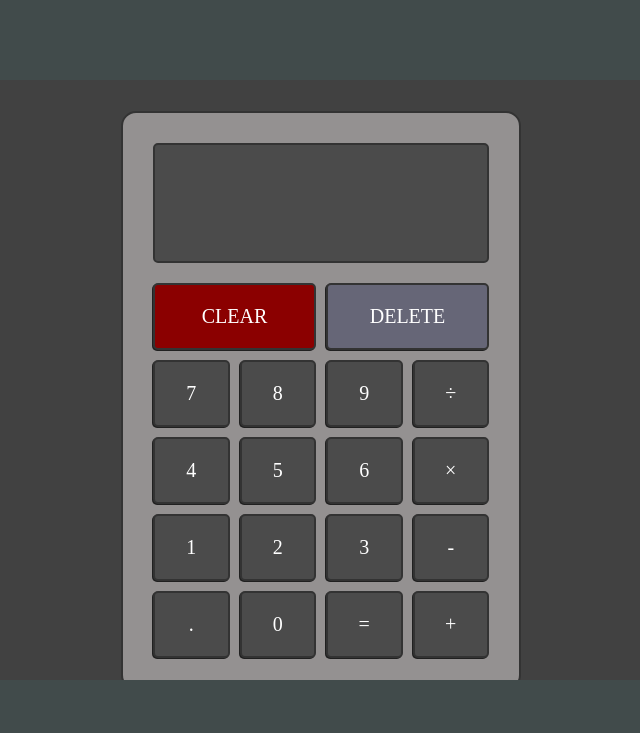
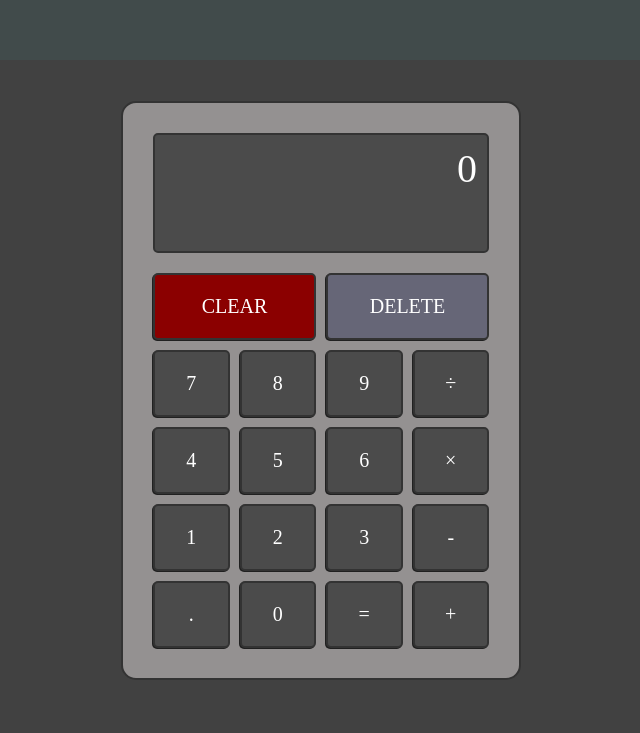
Before and after one commit to Sparktac/odin-calculator, a plain HTML site: page index.html in a window 1280 px wide. Both pictures are taken after a click on the element "CLEAR". Shown: the top 733 px of the page, without its empty margins (319-959 px from the left). Drawn offline with Linux system fonts and the light colour scheme.

Commit message:
Adjust css and js clear function

```diff
--- a/script.js
+++ b/script.js
@@ -50,7 +50,7 @@ function currentScreen() {
 }
 
 function clearScreen() {
-    screen.innerText = '';
+    screen.innerText = 0;
     //firstSet = 0;
     //secondSet = 0;
     lastValue = '';
@@ -95,8 +95,9 @@ function isOperator(value) {
 // function clearScreen() {
 //     screen.innerText = '';
 // };
+
+
 // HELPER FUNCTIONS
-
 function add(a, b) {
 	return a + b;
 };
--- a/style.css
+++ b/style.css
@@ -32,11 +32,13 @@ main {
 
 header {
     background-color: rgb(65, 75, 75);
-    height: 4rem;
+    height: 3rem;
+    margin-bottom: 30px;
 }
+
 body {
     background-color: rgb(65, 65, 65);
-    margin-bottom: 50px;
+    margin-bottom: 40px;
 }
 .calc-main {
     display: flex;
@@ -46,7 +48,6 @@ body {
     border: 2px var(--border) solid;
     border-radius: 15px;
     background-color: rgb(148, 145, 145);
-    margin-top: 40px;
 }
 
 .calc-screen {
@@ -99,7 +100,7 @@ body {
 }
 
 .equals:hover {
-    background-color: rgb(30, 120, 30);
+    background-color: rgb(45, 135, 35);
 }
 
 .btn-red {
@@ -124,7 +125,7 @@ footer {
     align-items: flex-end;
     gap: 10px;
     width: 100%;
-    height: 6rem;
+    height: 3rem;
     padding: 10px;
     font-size: 20px;
     background-color: rgb(65, 75, 75);
```
